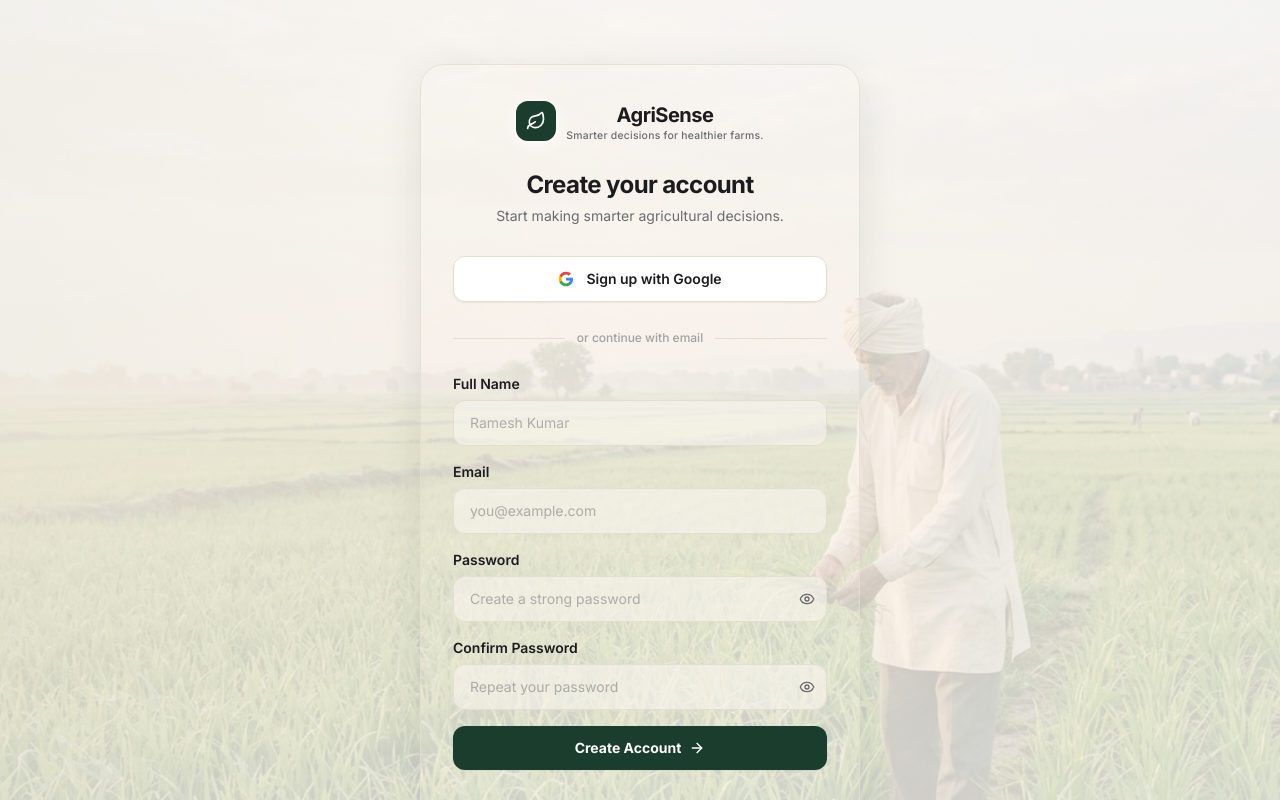
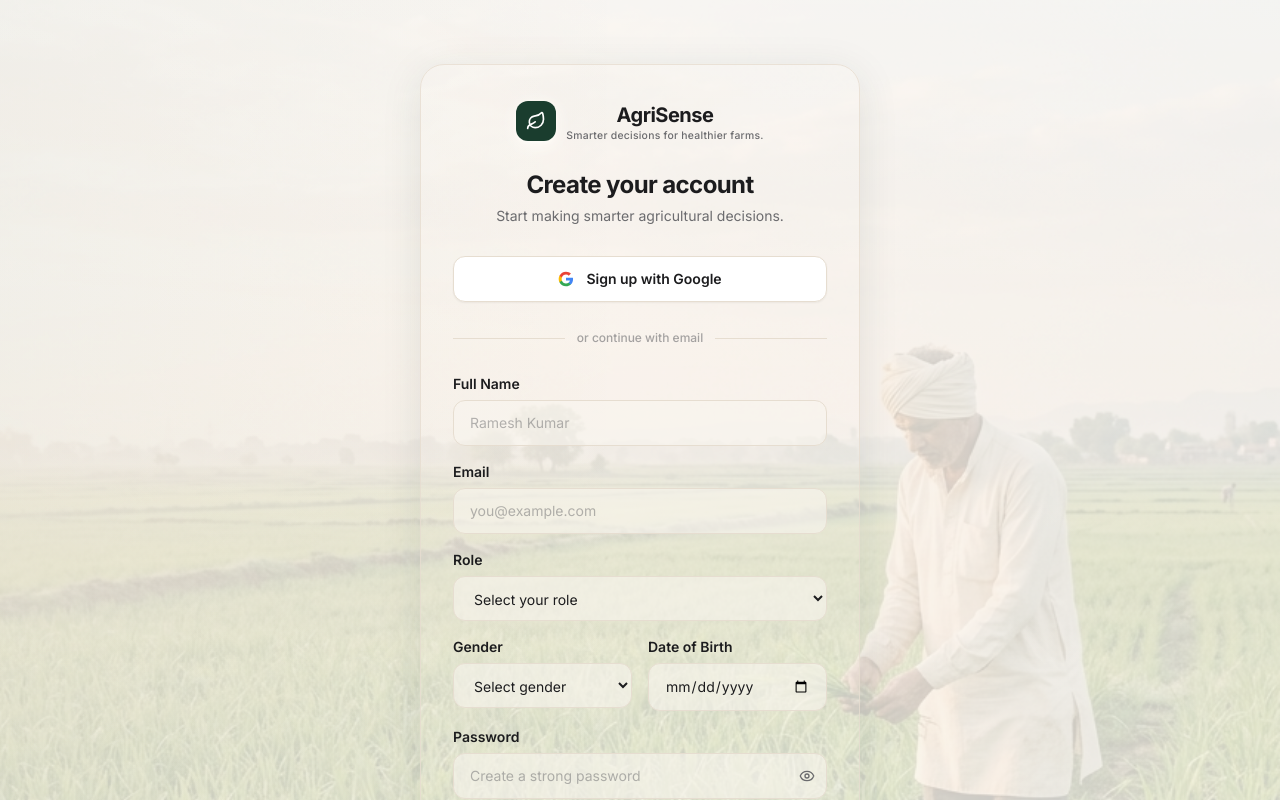
Before and after one commit to Dorthi12/SIH-26, a React (Vite) app in the folder Frontend/: page /signup in a window 1280 px wide. Shown: the top 800 px of the page. Built offline with nearby package versions, Linux system fonts and the light colour scheme; a web font is replaced by a local one.

Commit message:
integrate signup with backend with slight modification in frontend

```diff
--- a/Frontend/src/pages/Signup.tsx
+++ b/Frontend/src/pages/Signup.tsx
@@ -29,14 +29,14 @@
 
 function friendlyMessage(code: AuthErrorCode): string {
   switch (code) {
-    case "EMAIL_TAKEN":     return "An account with that email already exists. Try signing in instead.";
-    case "WEAK_PASSWORD":   return "Your password is too weak. Please use at least 8 characters.";
-    case "NETWORK_ERROR":   return "Network error. Please check your connection and try again.";
-    case "GOOGLE_CANCELLED":return "Google sign-in was cancelled.";
-    case "GOOGLE_ERROR":    return "Google sign-in couldn't be completed. Please try again.";
-    case "SERVER_ERROR":    return "Something went wrong on our end. Please try again in a moment.";
+    case "EMAIL_TAKEN": return "An account with that email already exists. Try signing in instead.";
+    case "WEAK_PASSWORD": return "Your password is too weak. Please use at least 8 characters.";
+    case "NETWORK_ERROR": return "Network error. Please check your connection and try again.";
+    case "GOOGLE_CANCELLED": return "Google sign-in was cancelled.";
+    case "GOOGLE_ERROR": return "Google sign-in couldn't be completed. Please try again.";
+    case "SERVER_ERROR": return "Something went wrong on our end. Please try again in a moment.";
     case "NOT_IMPLEMENTED": return "Authentication backend is not yet connected. This is a UI preview.";
-    default:                return "Something went wrong. Please try again.";
+    default: return "Something went wrong. Please try again.";
   }
 }
 
@@ -56,46 +56,71 @@
 
 /* ── Validation ──────────────────────────────────────────────────────────── */
 
-function validateName(v: string)  { return v.trim() ? "" : "Please enter your full name."; }
+function validateName(v: string) { return v.trim() ? "" : "Please enter your full name."; }
 function validateEmail(v: string) {
   if (!v.trim()) return "Please enter your email.";
   if (!/^[^\s@]+@[^\s@]+\.[^\s@]+$/.test(v)) return "Please enter a valid email address.";
   return "";
 }
+function validateRole(v: string) {
+  return v ? "" : "Please select your role.";
+}
 
+function validateGender(v: string) {
+  return v ? "" : "Please select your gender.";
+}
+
+function validateDob(v: string) {
+  if (!v) return "Please select your date of birth.";
+
+  const selectedDate = new Date(v);
+  const today = new Date();
+
+  if (selectedDate > today) {
+    return "Date of birth cannot be in the future.";
+  }
+
+  return "";
+}
 /* ── Component ───────────────────────────────────────────────────────────── */
 
 export function Signup() {
   const navigate = useNavigate();
-  const uid      = useId();
+  const uid = useId();
   const { setSession } = useAuth();
 
-  const [name,        setName]        = useState("");
-  const [email,       setEmail]       = useState("");
-  const [password,    setPassword]    = useState("");
-  const [confirmPw,   setConfirmPw]   = useState("");
-  const [showPw,      setShowPw]      = useState(false);
-  const [showCPw,     setShowCPw]     = useState(false);
+  const [name, setName] = useState("");
+  const [email, setEmail] = useState("");
+  const [role, setRole] = useState("");
+  const [gender, setGender] = useState("");
+  const [dob, setDob] = useState("");
+  const [password, setPassword] = useState("");
+  const [confirmPw, setConfirmPw] = useState("");
+  const [showPw, setShowPw] = useState(false);
+  const [showCPw, setShowCPw] = useState(false);
 
-  const [nameErr,     setNameErr]     = useState("");
-  const [emailErr,    setEmailErr]    = useState("");
-  const [passErr,     setPassErr]     = useState("");
-  const [confirmErr,  setConfirmErr]  = useState("");
+  const [nameErr, setNameErr] = useState("");
+  const [emailErr, setEmailErr] = useState("");
+  const [roleErr, setRoleErr] = useState("");
+  const [genderErr, setGenderErr] = useState("");
+  const [dobErr, setDobErr] = useState("");
+  const [passErr, setPassErr] = useState("");
+  const [confirmErr, setConfirmErr] = useState("");
 
-  const [loading,     setLoading]     = useState(false);
-  const [gLoading,    setGLoading]    = useState(false);
-  const [error,       setError]       = useState("");
-  const [infoMsg,     setInfoMsg]     = useState("");
-  const [success,     setSuccess]     = useState(false);
+  const [loading, setLoading] = useState(false);
+  const [gLoading, setGLoading] = useState(false);
+  const [error, setError] = useState("");
+  const [infoMsg, setInfoMsg] = useState("");
+  const [success, setSuccess] = useState(false);
 
   /* ── Password requirements ── */
   const pwReqs = {
-    length:  password.length >= 8,
-    upper:   /[A-Z]/.test(password),
-    number:  /[0-9]/.test(password),
+    length: password.length >= 8,
+    upper: /[A-Z]/.test(password),
+    number: /[0-9]/.test(password),
   };
-  const pwStrong  = Object.values(pwReqs).every(Boolean);
-  const pwMatch   = password === confirmPw && confirmPw.length > 0;
+  const pwStrong = Object.values(pwReqs).every(Boolean);
+  const pwMatch = password === confirmPw && confirmPw.length > 0;
   const pwNoMatch = confirmPw.length > 0 && password !== confirmPw;
 
   /* ── Handlers ── */
@@ -104,17 +129,29 @@
     e.preventDefault();
     const nErr = validateName(name);
     const eErr = validateEmail(email);
-    const pErr = !password ? "Please choose a password."
-               : !pwStrong ? "Password doesn't meet all requirements."
-               : "";
+    const rErr = validateRole(role);
+    const gErr = validateGender(gender);
+    const dErr = validateDob(dob);
+
+    const pErr = !password
+      ? "Please choose a password."
+      : !pwStrong
+        ? "Password doesn't meet all requirements."
+        : "";
     const cErr = !confirmPw ? "Please confirm your password."
-               : !pwMatch   ? "Passwords do not match."
-               : "";
-    setNameErr(nErr); setEmailErr(eErr); setPassErr(pErr); setConfirmErr(cErr);
-    if (nErr || eErr || pErr || cErr) return;
+      : !pwMatch ? "Passwords do not match."
+        : "";
+    setNameErr(nErr);
+    setEmailErr(eErr);
+    setRoleErr(rErr);
+    setGenderErr(gErr);
+    setDobErr(dErr);
+    setPassErr(pErr);
+    setConfirmErr(cErr);
 
+    if (nErr || eErr || rErr || gErr || dErr || pErr || cErr) return;
     setError(""); setInfoMsg(""); setLoading(true);
-    const result = await signupWithEmail(name, email, password);
+    const result = await signupWithEmail(name, email, password, role, dob, gender);
     setLoading(false);
 
     if (result.ok) {
@@ -196,8 +233,8 @@
       </div>
 
       {/* Error / Info banners */}
-      {error   && <AuthErrorBanner message={error} onDismiss={() => setError("")} />}
-      {infoMsg && <AuthInfoBanner  message={infoMsg} />}
+      {error && <AuthErrorBanner message={error} onDismiss={() => setError("")} />}
+      {infoMsg && <AuthInfoBanner message={infoMsg} />}
 
       {/* Google button */}
       <GoogleButton
@@ -240,6 +277,128 @@
           disabled={busy}
           required
         />
+        {/* Role */}
+        <div className="space-y-1.5">
+          <label
+            htmlFor={`${uid}-role`}
+            className="block text-sm font-semibold text-charcoal"
+          >
+            Role
+          </label>
+
+          <select
+            id={`${uid}-role`}
+            value={role}
+            onChange={(e) => {
+              setRole(e.target.value);
+              if (roleErr) setRoleErr("");
+            }}
+            disabled={busy}
+            className={`
+      w-full rounded-xl border px-4 py-3 text-sm text-charcoal
+      bg-ivory/60 transition-all duration-150 outline-none
+      ${roleErr
+                ? "border-red-400 focus:border-red-500 focus:ring-2 focus:ring-red-400/20"
+                : "border-ivory-300 focus:border-forest/60 focus:ring-2 focus:ring-forest/15 hover:border-forest/30"
+              }
+    `}
+          >
+            <option value="">Select your role</option>
+            <option value="USER">User</option>
+            <option value="LEADER">Leader</option>
+            <option value="ADMINISTRATOR">Administrator</option>
+            <option value="REPRESENTATIVE">Representative</option>
+          </select>
+
+          {roleErr && (
+            <p className="text-xs font-medium text-red-500">
+              {roleErr}
+            </p>
+          )}
+        </div>
+
+        {/* Gender and Date of Birth */}
+        <div className="grid grid-cols-1 sm:grid-cols-2 gap-4">
+
+          {/* Gender */}
+          <div className="space-y-1.5">
+            <label
+              htmlFor={`${uid}-gender`}
+              className="block text-sm font-semibold text-charcoal"
+            >
+              Gender
+            </label>
+
+            <select
+              id={`${uid}-gender`}
+              value={gender}
+              onChange={(e) => {
+                setGender(e.target.value);
+                if (genderErr) setGenderErr("");
+              }}
+              disabled={busy}
+              className={`
+        w-full rounded-xl border px-4 py-3 text-sm text-charcoal
+        bg-ivory/60 transition-all duration-150 outline-none
+        ${genderErr
+                  ? "border-red-400"
+                  : "border-ivory-300 focus:border-forest/60 focus:ring-2 focus:ring-forest/15"
+                }
+      `}
+            >
+              <option value="">Select gender</option>
+              <option value="Male">Male</option>
+              <option value="Female">Female</option>
+              <option value="Others">Others</option>
+              <option value="Prefer not to say">
+                Prefer not to say
+              </option>
+            </select>
+
+            {genderErr && (
+              <p className="text-xs font-medium text-red-500">
+                {genderErr}
+              </p>
+            )}
+          </div>
+
+          {/* Date of Birth */}
+          <div className="space-y-1.5">
+            <label
+              htmlFor={`${uid}-dob`}
+              className="block text-sm font-semibold text-charcoal"
+            >
+              Date of Birth
+            </label>
+
+            <input
+              id={`${uid}-dob`}
+              type="date"
+              value={dob}
+              onChange={(e) => {
+                setDob(e.target.value);
+                if (dobErr) setDobErr("");
+              }}
+              disabled={busy}
+              max={new Date().toISOString().split("T")[0]}
+              className={`
+        w-full rounded-xl border px-4 py-3 text-sm text-charcoal
+        bg-ivory/60 transition-all duration-150 outline-none
+        ${dobErr
+                  ? "border-red-400"
+                  : "border-ivory-300 focus:border-forest/60 focus:ring-2 focus:ring-forest/15"
+                }
+      `}
+            />
+
+            {dobErr && (
+              <p className="text-xs font-medium text-red-500">
+                {dobErr}
+              </p>
+            )}
+          </div>
+
+        </div>
 
         {/* Password */}
         <div className="space-y-1.5">
@@ -280,7 +439,7 @@
           {password.length > 0 && (
             <div id={`${uid}-password-req`} className="flex flex-wrap gap-x-4 gap-y-1 pt-1" aria-live="polite">
               <Req met={pwReqs.length} label="8+ characters" />
-              <Req met={pwReqs.upper}  label="Uppercase letter" />
+              <Req met={pwReqs.upper} label="Uppercase letter" />
               <Req met={pwReqs.number} label="Number" />
             </div>
           )}
@@ -309,8 +468,8 @@
                 ${confirmErr || pwNoMatch
                   ? "border-red-400 focus:border-red-500 focus:ring-2 focus:ring-red-400/20"
                   : pwMatch
-                  ? "border-forest/50 focus:border-forest/60 focus:ring-2 focus:ring-forest/15"
-                  : "border-ivory-300 focus:border-forest/60 focus:ring-2 focus:ring-forest/15 hover:border-forest/30"
+                    ? "border-forest/50 focus:border-forest/60 focus:ring-2 focus:ring-forest/15"
+                    : "border-ivory-300 focus:border-forest/60 focus:ring-2 focus:ring-forest/15 hover:border-forest/30"
                 }
               `}
             />
```
Also changed, not shown: Frontend/src/services/authService.ts (+72 -22 lines).
